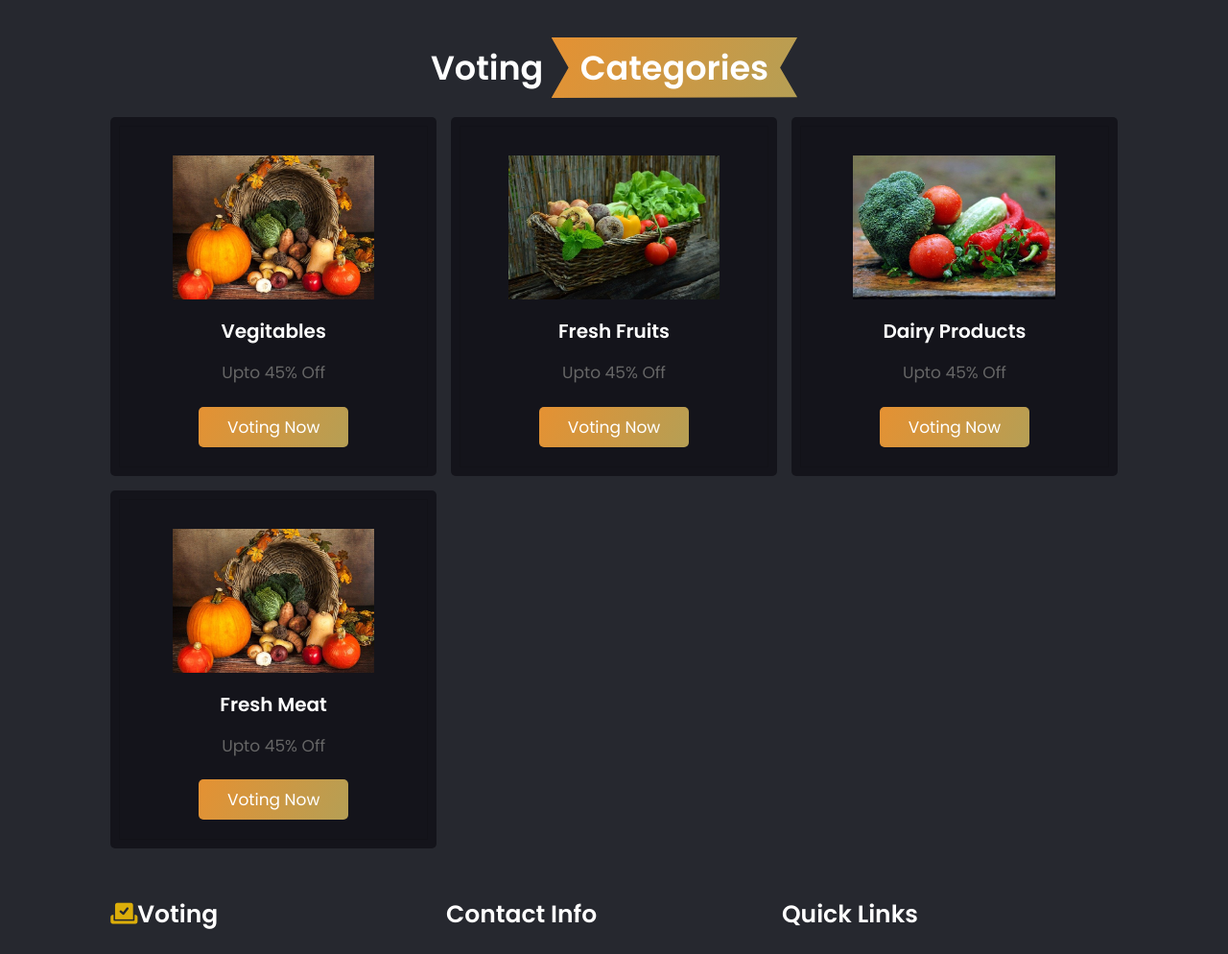
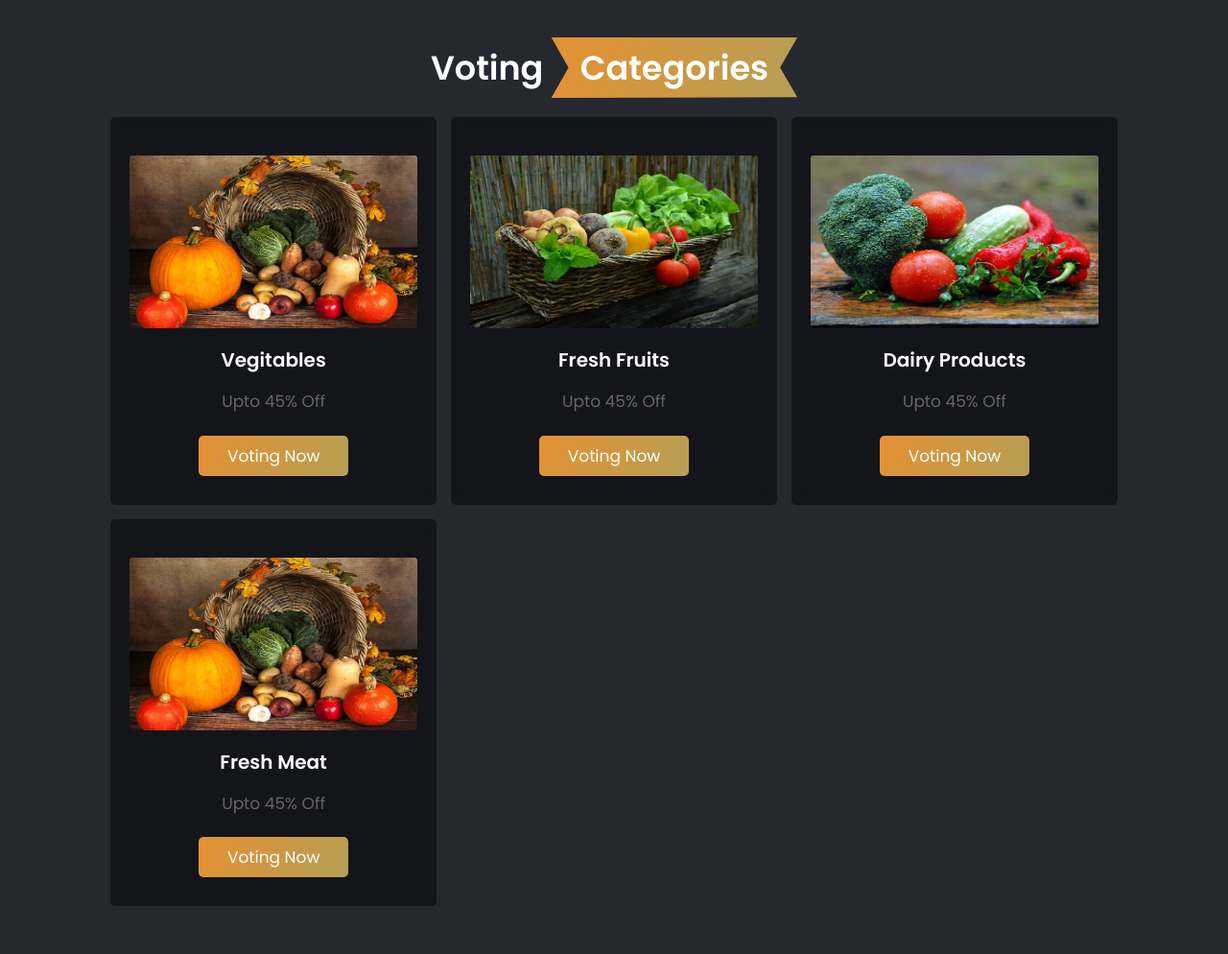
Before and after one commit to ismaiiiiil/Voting-system, a PHP site: page / in a window 1280 px wide. Shown: the part 441-1435 px from the top of the page at 96% size. Run offline with PHP 8.4, Linux system fonts and the light colour scheme.

Commit message:
update img cat

```diff
--- a/css/style.css
+++ b/css/style.css
@@ -363,7 +363,9 @@ header {
 
 .categories .box-container .box img {
     margin: 1rem 0;
-    height: 15rem;
+    width: 100%;
+    border-radius: 3px;
+    height: 18rem;
 }
 
 .categories .box-container .box h3 {
--- a/index.html
+++ b/index.html
@@ -100,7 +100,7 @@
             </div>
 
             <div class="box">
-                <img src="image/blog-1.jpg" alt="">
+                <img  src="image/blog-1.jpg" alt="">
                 <h3>fresh meat</h3>
                 <p>upto 45% off</p>
                 <a href="#" class="btn">Voting Now</a>
```
